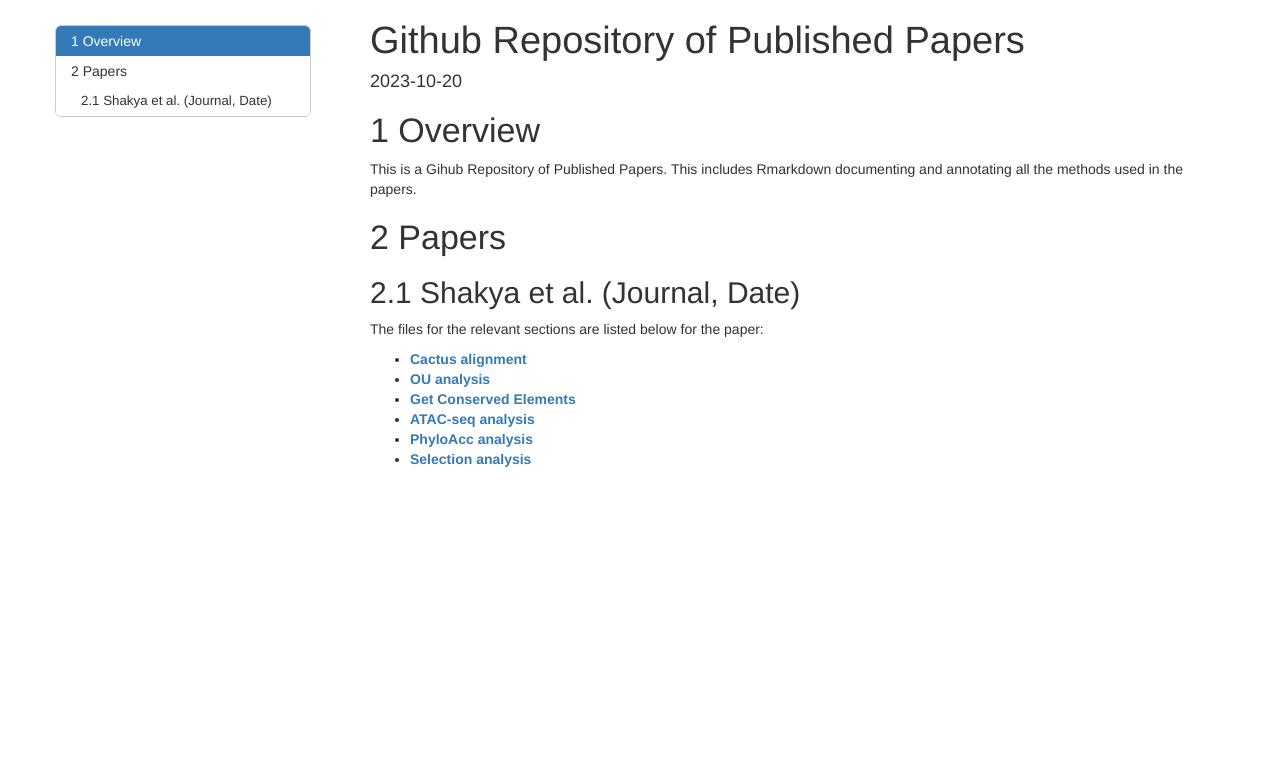
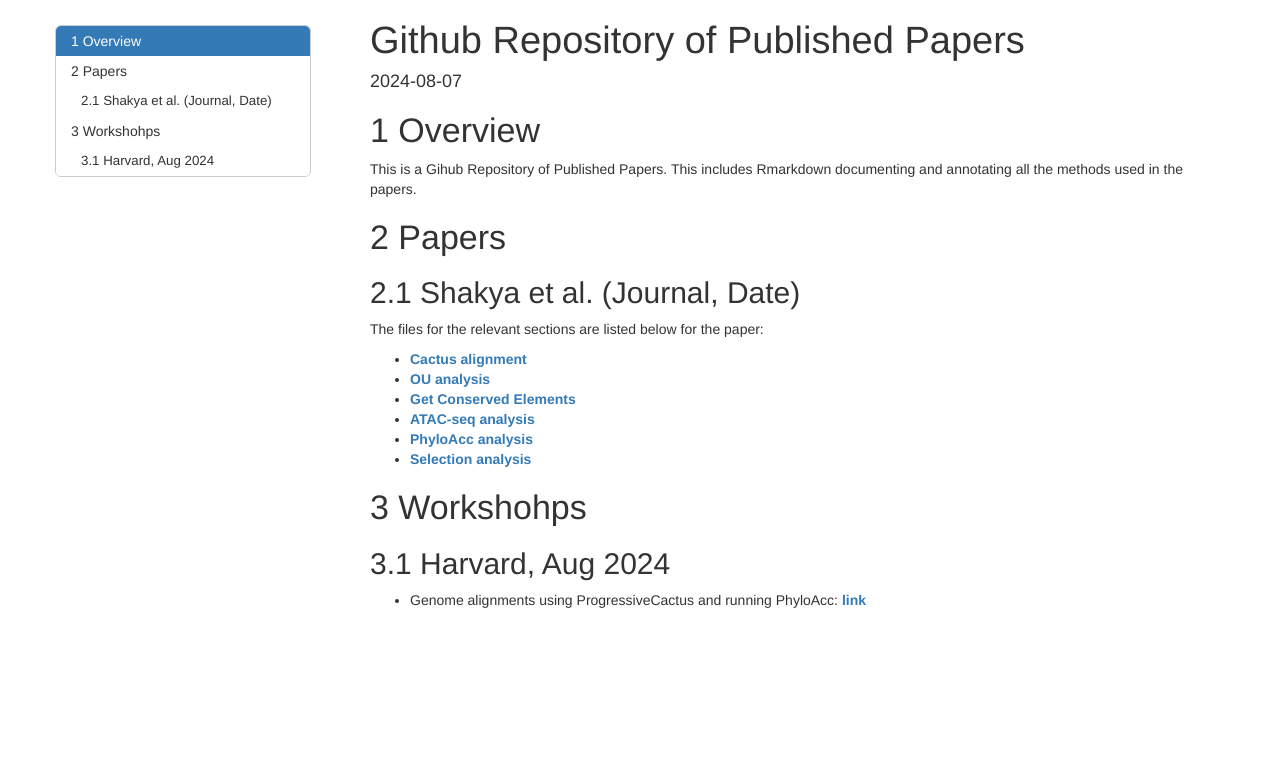
Before and after one commit to subirshakya/projects_rmarkdown, a plain HTML site: page docs/index.html in a window 1280 px wide. Drawn offline with nearby package versions, Linux system fonts and the light colour scheme; some packages are replaced by stand-ins of ours.

Commit message:
Add files via upload

```diff
--- a/docs/index.html
+++ b/docs/index.html
@@ -10,7 +10,7 @@
 
 
 
-<meta name="date" content="2023-10-20" />
+<meta name="date" content="2024-08-07" />
 
 <title>Github Repository of Published Papers</title>
 
@@ -2756,7 +2756,7 @@ font-size: 0.95em;
 
 
 <h1 class="title toc-ignore">Github Repository of Published Papers</h1>
-<h4 class="date">2023-10-20</h4>
+<h4 class="date">2024-08-07</h4>
 
 </div>
 
@@ -2790,6 +2790,16 @@ analysis</strong></a></li>
 </ul>
 </div>
 </div>
+<div id="workshohps" class="section level1" number="3">
+<h1><span class="header-section-number">3</span> Workshohps</h1>
+<div id="harvard-aug-2024" class="section level2" number="3.1">
+<h2><span class="header-section-number">3.1</span> Harvard, Aug
+2024</h2>
+<ul>
+<li>Genome alignments using ProgressiveCactus and running PhyloAcc: <a href="https://subirshakya.github.io/projects_rmarkdown/genome_workshop.html"><strong>link</strong></a></li>
+</ul>
+</div>
+</div>
 
 
 
```
